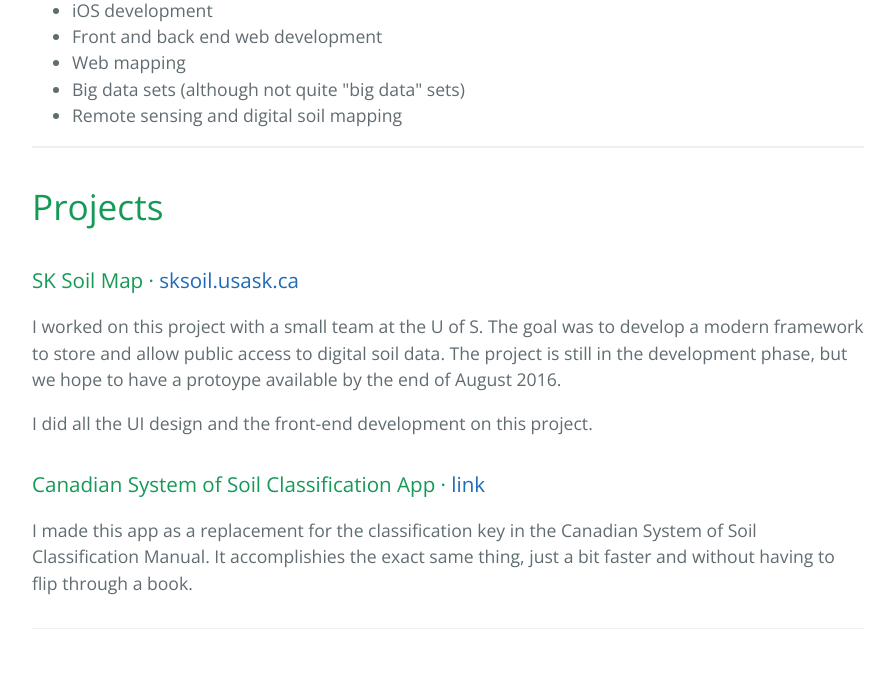
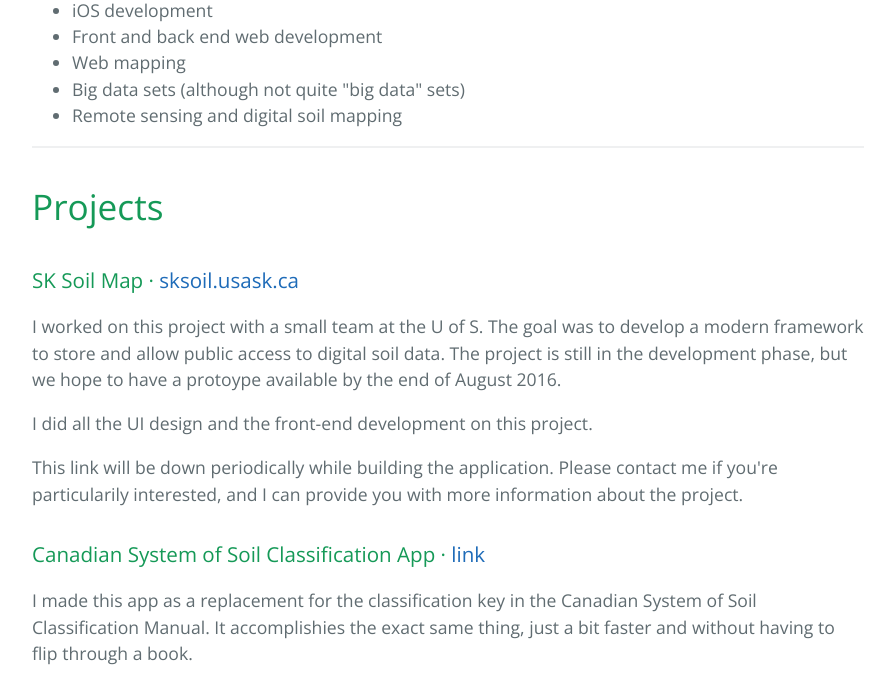
Before and after one commit to kentwalters/kentwalters.github.io, a website: page index.html in a window 1280 px wide. Shown: the part 732-1428 px from the top of the page, without its empty margins (192-1087 px from the left). Drawn offline with nearby package versions, Linux system fonts and the light colour scheme.

Commit message:
Update index.html

```diff
--- a/index.html
+++ b/index.html
@@ -45,6 +45,8 @@
 
     <p>I did all the UI design and the front-end development on this project.</p>
 
+    <p>This link will be down periodically while building the application. Please contact me if you're particularily interested, and I can provide you with more information about the project.</p>
+
     <h3>Canadian System of Soil Classification App &middot; <a href="https://itunes.apple.com/WebObjects/MZStore.woa/wa/viewSoftware?id=1132685496&mt=8">link</a></h3>
     <p>I made this app as a replacement for the classification key in the Canadian System of Soil Classification Manual. It accomplishies the exact same thing, just a bit faster and without having to flip through a book. </p>
 
```
